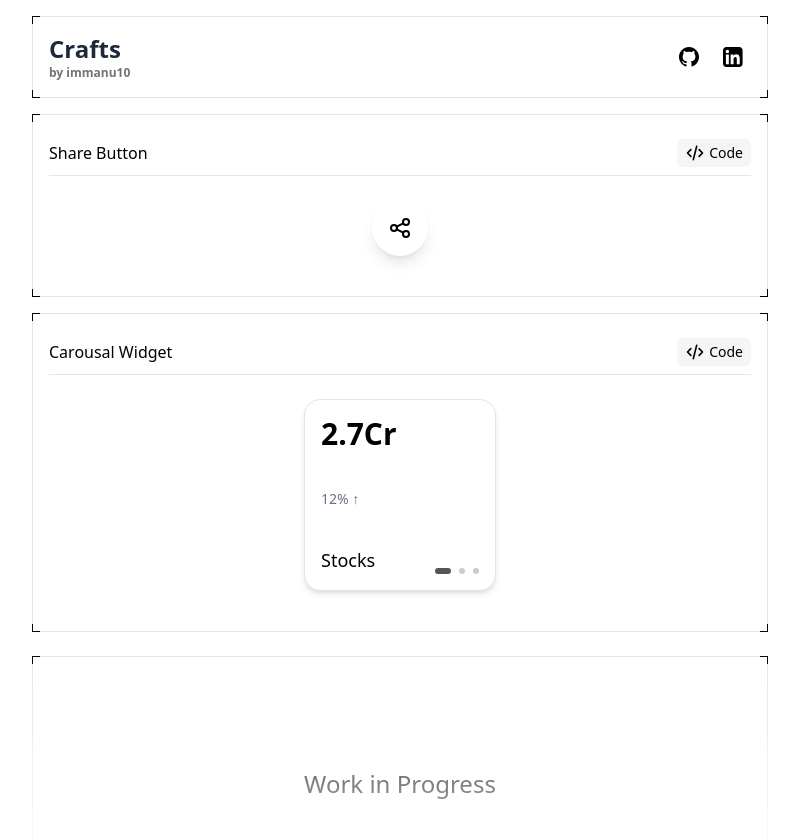
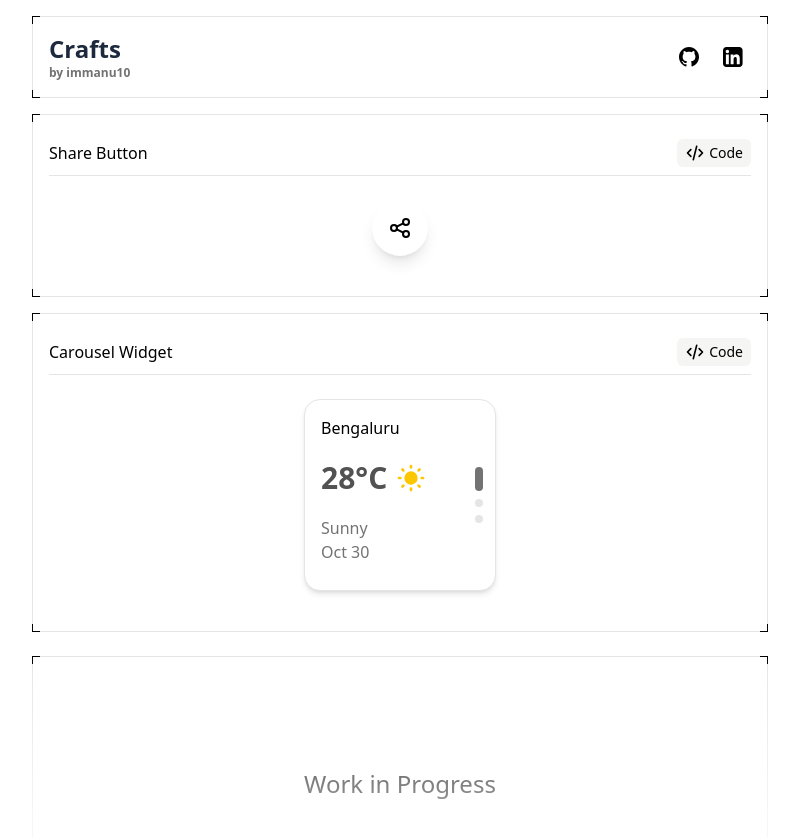
Before and after one commit to immanu10/crafts, a React (Vite) app: page / in a window 1280 px wide. Shown: the top 838 px of the page, without its empty margins (240-1039 px from the left). Built offline with nearby package versions, Linux system fonts and the light colour scheme.

Commit message:
carousel revamp

```diff
--- a/src/App.tsx
+++ b/src/App.tsx
@@ -1,6 +1,6 @@
 import CornerBox from "./components/corner-box";
 import { CraftsRenderer } from "./components/crafts-renderer";
-import StocksCarousel from "./components/crafts/carousal-widget";
+import { CarouselWidget } from "./components/crafts/carousel-widget";
 import { FabShare } from "./components/crafts/fabshare";
 import { GithubIcon, LinkedinIcon } from "./components/ui/icons";
 
@@ -11,7 +11,7 @@ function App() {
   return (
     <div className="h-screen ">
       <div className="max-w-3xl mx-auto p-4">
-        <nav className="sticky top-0  bg-white z-1">
+        <nav className="">
           <CornerBox className="flex items-center justify-between ">
             <h1 className="text-2xl text-slate-800 font-semibold">
               Crafts
@@ -43,11 +43,11 @@ function App() {
           <FabShare />
         </CraftsRenderer>
         <CraftsRenderer
-          title="Carousal Widget"
-          codeLink={craftLink("carousal-widget")}
+          title="Carousel Widget"
+          codeLink={craftLink("carousel-widget")}
           className="mt-4"
         >
-          <StocksCarousel />
+          <CarouselWidget />
         </CraftsRenderer>
         <CornerBox className="mt-6 h-64 flex items-center justify-center mask-b-from-0">
           <p className="text-2xl text-center">Work in Progress</p>
--- a/src/components/corner-box.tsx
+++ b/src/components/corner-box.tsx
@@ -19,7 +19,7 @@ export default function CornerBox({
   };
 
   return (
-    <div className={`relative border border-neutral-200 p-4 ${className}`}>
+    <div className={`relative border  border-neutral-200 p-4 ${className}`}>
       {/* top-left */}
       <div
         className={`absolute -top-px -left-px border-t border-l ${borderColor}`}
--- a/src/components/crafts/carousal-widget.tsx
+++ /dev/null
@@ -1,122 +0,0 @@
-import { useState } from "react";
-import { motion, AnimatePresence } from "motion/react";
-
-const cards = [
-  { value: "2.7Cr", change: "12% ↑", label: "Stocks" },
-  { value: "1.2Cr", change: "5% ↓", label: "Bonds" },
-  { value: "3.3Cr", change: "8% ↑", label: "Crypto" },
-];
-
-export default function StocksCarousel() {
-  const [index, setIndex] = useState(0);
-  const [direction, setDirection] = useState(0);
-
-  const next = () => {
-    if (index < cards.length - 1) {
-      setDirection(1);
-      setIndex(index + 1);
-    }
-  };
-
-  const prev = () => {
-    if (index > 0) {
-      setDirection(-1);
-      setIndex(index - 1);
-    }
-  };
-
-  const handleDotClick = (i: number) => {
-    setDirection(i > index ? 1 : -1);
-    setIndex(i);
-  };
-  const variants = {
-    enter: (direction: number) => ({
-      x: direction > 0 ? 100 : -100,
-      opacity: 0,
-      filter: "blur(4px)",
-    }),
-    center: {
-      x: 0,
-      opacity: 1,
-      filter: "blur(0px)",
-    },
-    exit: (direction: number) => ({
-      x: direction > 0 ? -100 : 100,
-      opacity: 0,
-      filter: "blur(4px)",
-    }),
-  };
-
-  return (
-    <div className="w-48 h-48 mx-auto rounded-2xl border border-neutral-200 shadow-md bg-white flex flex-col justify-between p-4 relative overflow-hidden">
-      <AnimatePresence initial={false} custom={direction}>
-        <motion.div
-          key={index}
-          custom={direction}
-          variants={variants}
-          initial="enter"
-          animate="center"
-          exit="exit"
-          transition={{ duration: 0.3 }}
-          drag="x"
-          dragConstraints={{ left: 0, right: 0 }}
-          onDragEnd={(_e, { offset }) => {
-            if (offset.x < -50) next();
-            if (offset.x > 50) prev();
-          }}
-          className="absolute top-0 left-0 w-full h-full flex flex-col justify-between p-4"
-        >
-          <div className="text-3xl font-semibold">{cards[index].value}</div>
-          <div className="text-sm text-gray-500">{cards[index].change}</div>
-          <div className="text-lg font-medium">{cards[index].label}</div>
-        </motion.div>
-      </AnimatePresence>
-      {/* Dots */}
-      <div className="flex gap-2 mt-4 absolute bottom-4 right-4">
-        {cards.map((_, i) => (
-          <motion.div
-            key={i}
-            onClick={() => handleDotClick(i)}
-            initial={false}
-            animate={{
-              width: index === i ? 16 : 6,
-              height: 6,
-              borderRadius: 8,
-              backgroundColor: index === i ? "#555" : "#ccc",
-            }}
-            transition={{ duration: 0.3 }}
-            className="cursor-pointer"
-          />
-        ))}
-      </div>
-    </div>
-  );
-}
-
-function WeatherCard() {
-  return (
-    <div>
-      <h2>Bengaluru</h2>
-      <p>28°C, Sunny</p>
-    </div>
-  );
-}
-
-function StockPrice({
-  title,
-  price,
-  change,
-}: {
-  title: string;
-  price: string;
-  change: string;
-}) {
-  return (
-    <div>
-      <h3>{title}</h3>
-      <p>
-        {price} ({change})
-      </p>
-    </div>
-  );
-}
--- /dev/null
+++ b/src/components/crafts/carousel-widget.tsx
@@ -0,0 +1,148 @@
+import { useState } from "react";
+import { motion, AnimatePresence } from "motion/react";
+import { SunIcon, TrendingDownIcon, WindIcon } from "../ui/icons";
+
+const cards = [
+  {
+    type: "weather",
+    component: <WeatherCard />,
+  },
+  {
+    type: "stocks",
+    component: <StockPrice />,
+  },
+  {
+    type: "airquality",
+    component: <AirQualityCard />,
+  },
+];
+
+export function CarouselWidget() {
+  const [index, setIndex] = useState(0);
+  const [direction, setDirection] = useState(0);
+
+  const next = () => {
+    if (index < cards.length - 1) {
+      setDirection(1);
+      setIndex(index + 1);
+    }
+  };
+
+  const prev = () => {
+    if (index > 0) {
+      setDirection(-1);
+      setIndex(index - 1);
+    }
+  };
+
+  const handleDotClick = (i: number) => {
+    setDirection(i > index ? 1 : -1);
+    setIndex(i);
+  };
+  const variants = {
+    enter: (direction: number) => ({
+      y: direction > 0 ? 100 : -100,
+      opacity: 0,
+      filter: "blur(6px)",
+    }),
+    center: {
+      y: 0,
+      opacity: 1,
+      filter: "blur(0px)",
+    },
+    exit: (direction: number) => ({
+      y: direction > 0 ? -100 : 100,
+      opacity: 0,
+      filter: "blur(6px)",
+    }),
+  };
+
+  return (
+    <div className="w-48 h-48 mx-auto rounded-2xl border border-neutral-200 shadow-md bg-white relative overflow-hidden">
+      <AnimatePresence initial={false} custom={direction}>
+        <motion.div
+          key={index}
+          custom={direction}
+          variants={variants}
+          initial="enter"
+          animate="center"
+          exit="exit"
+          transition={{ duration: 0.3 }}
+          drag="y"
+          dragConstraints={{ top: 0, bottom: 0 }}
+          onDragEnd={(_e, { offset }) => {
+            if (offset.y < -50) next();
+            if (offset.y > 50) prev();
+          }}
+          className="absolute top-0 left-0 w-full h-full p-4"
+        >
+          {cards[index].component}
+        </motion.div>
+      </AnimatePresence>
+      {/* Dots */}
+      <div className="flex flex-col gap-2 absolute right-3 top-1/2 -translate-y-1/2">
+        {cards.map((_, i) => (
+          <motion.div
+            key={i}
+            onClick={() => handleDotClick(i)}
+            initial={false}
+            animate={{
+              height: index === i ? 24 : 8,
+              width: 8,
+              borderRadius: 8,
+              backgroundColor: index === i ? "#737373" : "#e5e5e5",
+            }}
+            transition={{ duration: 0.3 }}
+            className="cursor-pointer"
+          />
+        ))}
+      </div>
+    </div>
+  );
+}
+
+// carousel content
+export function WeatherCard() {
+  return (
+    <div>
+      <h2 className="font-medium">Bengaluru</h2>
+      <div className="my-5 flex gap-2 items-center">
+        <p className="text-3xl font-semibold text-neutral-600">28°C</p>
+        <SunIcon className="text-yellow-400 w-8 h-8" />
+      </div>
+      <p className="text-neutral-500">Sunny</p>
+      <p className="text-neutral-500">Oct 30</p>
+    </div>
+  );
+}
+
+export function StockPrice() {
+  return (
+    <div>
+      <h2 className="font-medium">
+        NIFTY 50 <span className="text-red-500 text-sm">-0.60%</span>
+      </h2>
+      <div className="my-5 flex gap-2 items-center">
+        <p className="text-3xl font-semibold text-neutral-600">25,200</p>
+        <TrendingDownIcon className="text-red-500 w-6 h-6" />
+      </div>
+      <p className="text-neutral-500">INDEX</p>
+      <p className="text-neutral-500">4 Nov, 5pm IST</p>
+    </div>
+  );
+}
+export function AirQualityCard() {
+  return (
+    <div>
+      <h2 className="font-medium">Air Quality</h2>
+      <div className="my-5 flex gap-2 items-center">
+        <p className="text-3xl font-semibold text-neutral-600">53</p>
+        <div className=" rounded-full bg-green-600 p-1">
+          <WindIcon className="text-white w-6 h-6" />
+        </div>
+      </div>
+      <p className="text-neutral-500">Kundapura,</p>
+      <p className="text-neutral-500">Udupi</p>
+    </div>
+  );
+}
--- a/src/components/crafts/fabshare.tsx
+++ b/src/components/crafts/fabshare.tsx
@@ -23,9 +23,11 @@ export function FabShare() {
       initial={false}
       className="mx-auto flex items-center rounded-full shadow-lg overflow-hidden cursor-pointer bg-white"
       animate={{ width: expanded ? "fit-content" : "3.5rem" }}
-      onClick={() => setExpanded(!expanded)}
     >
-      <div className="relative w-14 h-14 rounded-full flex items-center justify-center shrink-0">
+      <div
+        className="relative w-14 h-14 rounded-full flex items-center justify-center shrink-0"
+        onClick={() => setExpanded(!expanded)}
+      >
         {/* Share Icon */}
         <motion.div
           initial={false}
--- a/src/components/ui/icons.tsx
+++ b/src/components/ui/icons.tsx
@@ -125,3 +125,71 @@ export function CodeIcon({ className }: { className?: string }) {
     </svg>
   );
 }
+
+export function SunIcon({ className }: { className?: string }) {
+  return (
+    <svg
+      xmlns="http://www.w3.org/2000/svg"
+      width="24"
+      height="24"
+      viewBox="0 0 24 24"
+      fill="currentColor"
+      className={className}
+    >
+      <path stroke="none" d="M0 0h24v24H0z" fill="none" />
+      <path d="M12 19a1 1 0 0 1 .993 .883l.007 .117v1a1 1 0 0 1 -1.993 .117l-.007 -.117v-1a1 1 0 0 1 1 -1z" />
+      <path d="M18.313 16.91l.094 .083l.7 .7a1 1 0 0 1 -1.32 1.497l-.094 -.083l-.7 -.7a1 1 0 0 1 1.218 -1.567l.102 .07z" />
+      <path d="M7.007 16.993a1 1 0 0 1 .083 1.32l-.083 .094l-.7 .7a1 1 0 0 1 -1.497 -1.32l.083 -.094l.7 -.7a1 1 0 0 1 1.414 0z" />
+      <path d="M4 11a1 1 0 0 1 .117 1.993l-.117 .007h-1a1 1 0 0 1 -.117 -1.993l.117 -.007h1z" />
+      <path d="M21 11a1 1 0 0 1 .117 1.993l-.117 .007h-1a1 1 0 0 1 -.117 -1.993l.117 -.007h1z" />
+      <path d="M6.213 4.81l.094 .083l.7 .7a1 1 0 0 1 -1.32 1.497l-.094 -.083l-.7 -.7a1 1 0 0 1 1.217 -1.567l.102 .07z" />
+      <path d="M19.107 4.893a1 1 0 0 1 .083 1.32l-.083 .094l-.7 .7a1 1 0 0 1 -1.497 -1.32l.083 -.094l.7 -.7a1 1 0 0 1 1.414 0z" />
+      <path d="M12 2a1 1 0 0 1 .993 .883l.007 .117v1a1 1 0 0 1 -1.993 .117l-.007 -.117v-1a1 1 0 0 1 1 -1z" />
+      <path d="M12 7a5 5 0 1 1 -4.995 5.217l-.005 -.217l.005 -.217a5 5 0 0 1 4.995 -4.783z" />
+    </svg>
+  );
+}
+
+export function TrendingDownIcon({ className }: { className?: string }) {
+  return (
+    <svg
+      xmlns="http://www.w3.org/2000/svg"
+      width="24"
+      height="24"
+      viewBox="0 0 24 24"
+      fill="none"
+      stroke="currentColor"
+      stroke-width="2"
+      stroke-linecap="round"
+      stroke-linejoin="round"
+      className={className}
+    >
+      <path stroke="none" d="M0 0h24v24H0z" fill="none" />
+      <path d="M3 7l6 6l4 -4l8 8" />
+      <path d="M21 10l0 7l-7 0" />
+    </svg>
+  );
+}
+
+export function WindIcon({ className }: { className?: string }) {
+  return (
+    <svg
+      xmlns="http://www.w3.org/2000/svg"
+      width="24"
+      height="24"
+      viewBox="0 0 24 24"
+      fill="none"
+      stroke="currentColor"
+      stroke-width="2"
+      stroke-linecap="round"
+      stroke-linejoin="round"
+      className={className}
+    >
+      <path stroke="none" d="M0 0h24v24H0z" fill="none" />
+      <path d="M12 12c2.76 0 5 -2.01 5 -4.5s-2.24 -4.5 -5 -4.5v9z" />
+      <path d="M12 12c0 2.76 2.01 5 4.5 5s4.5 -2.24 4.5 -5h-9z" />
+      <path d="M12 12c-2.76 0 -5 2.01 -5 4.5s2.24 4.5 5 4.5v-9z" />
+      <path d="M12 12c0 -2.76 -2.01 -5 -4.5 -5s-4.5 2.24 -4.5 5h9z" />
+    </svg>
+  );
+}
```
